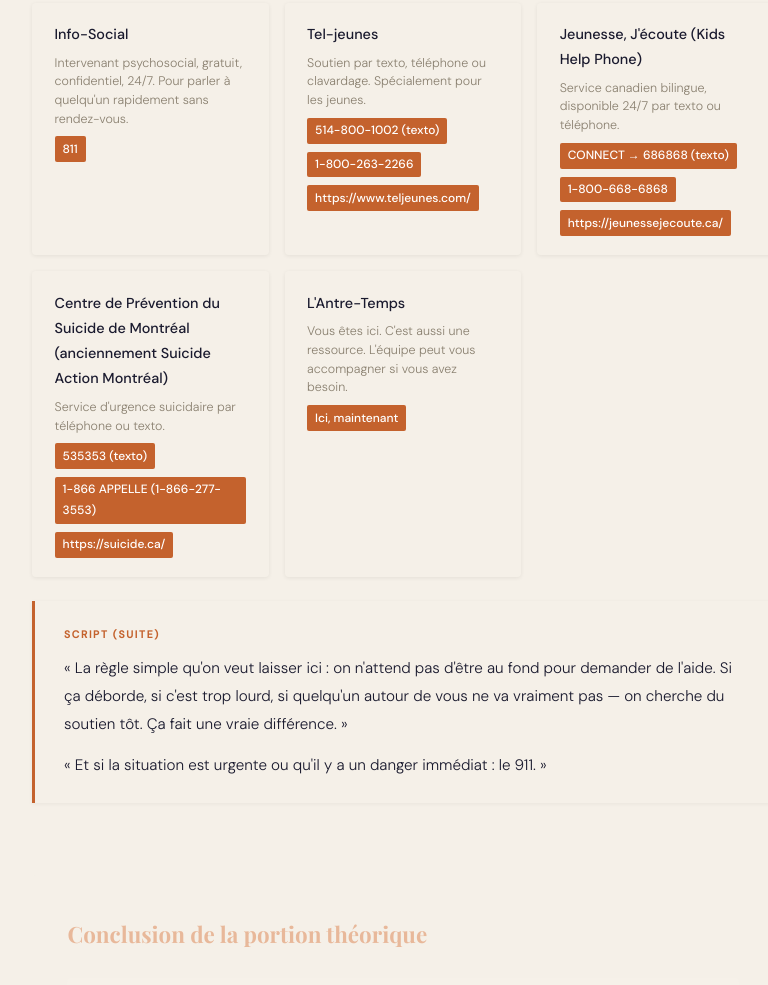
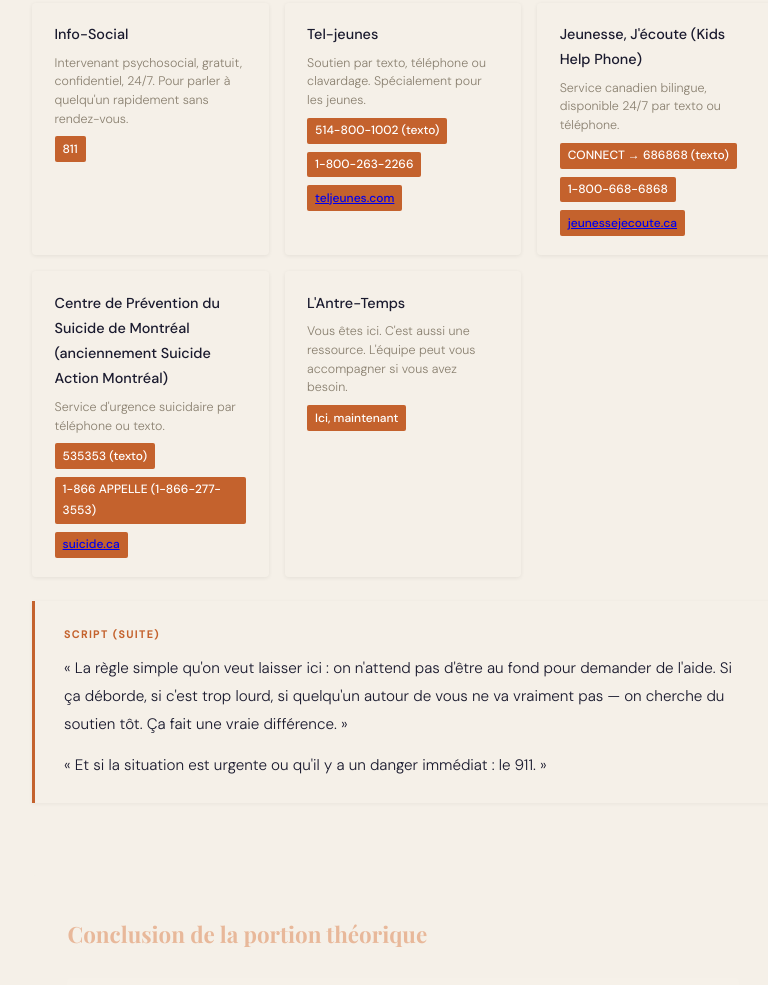
Before and after one commit to felixrouthier/Atelier-L-Antre-Temps, a plain HTML site: page index.html in a window 1280 px wide. Shown: the part 6159-7144 px from the top of the page, without its empty margins (237-1005 px from the left). Drawn offline with nearby package versions, Linux system fonts and the light colour scheme; a web font is replaced by a local one.

Commit message:
Update index.html

```diff
--- a/index.html
+++ b/index.html
@@ -659,21 +659,21 @@
     <p>Soutien par texto, téléphone ou clavardage. Spécialement pour les jeunes.</p>
     <span class="num">514-800-1002 (texto)</span><br>
     <span class="num">1-800-263-2266</span>
-    <span class="num">https://www.teljeunes.com/</span>
+    <span class="num"><a href="https://www.teljeunes.com/" target="_blank">teljeunes.com</a></span>
   </div>
   <div class="resource-card">
     <h4>Jeunesse, J'écoute (Kids Help Phone)</h4>
     <p>Service canadien bilingue, disponible 24/7 par texto ou téléphone.</p>
     <span class="num">CONNECT → 686868 (texto)</span><br>
     <span class="num">1-800-668-6868</span>
-    <span class="num">https://jeunessejecoute.ca/</span>
+    <span class="num"><a href="https://jeunessejecoute.ca/" target="_blank">jeunessejecoute.ca</a></span>
   </div>
   <div class="resource-card">
     <h4>Centre de Prévention du Suicide de Montréal (anciennement Suicide Action Montréal)</h4>
     <p>Service d'urgence suicidaire par téléphone ou texto.</p>
     <span class="num">535353 (texto)</span>
     <span class="num">1-866 APPELLE (1-866-277-3553)</span>
-    <span class="num">https://suicide.ca/</span>
+    <span class="num"><a href="https://suicide.ca/" target="_blank">suicide.ca</a></span>
   </div>
   <div class="resource-card">
     <h4>L'Antre-Temps</h4>
```
